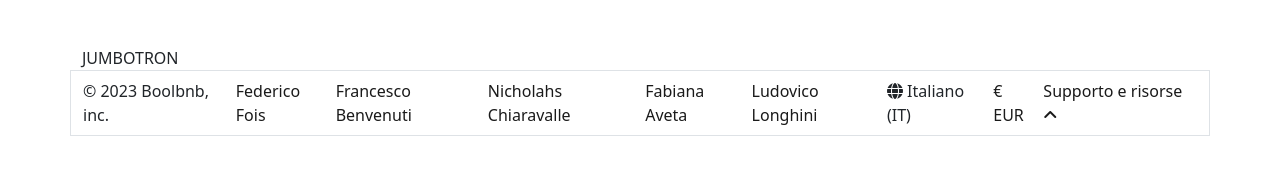
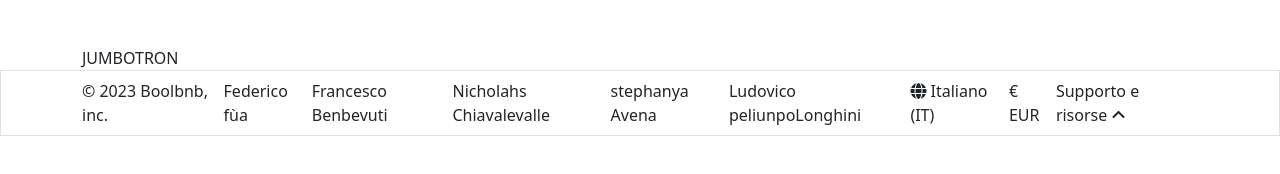
Before and after one commit to Chiaravalle04/boolbnb-fe, a Vue app: page / in a window 1280 px wide. Shown: the part 198-372 px from the top of the page. Built offline with nearby package versions, Linux system fonts and the light colour scheme; no server answers.

Commit message:
tolto tag a

```diff
--- a/src/components/AppFooter.vue
+++ b/src/components/AppFooter.vue
@@ -18,8 +18,8 @@ export default {
 
 <template>
 
-  <footer>
-    <div class="container d-flex justify-content-between border py-2">
+  <footer class="border">
+    <div class="container d-flex justify-content-between py-2">
       <div class="content-dx row">
         <div class="col">
           <ul class="d-flex p-0 m-0">
@@ -27,29 +27,19 @@ export default {
               &copy; 2023 Boolbnb, inc.
             </li>
             <li>
-              <a href="">
-                Federico Fois
-              </a>
+                Federico fùa
             </li>
             <li>
-              <a href="">
-                Francesco Benvenuti
-              </a>
+                Francesco Benbevuti
             </li>
             <li>
-              <a href="">
-                Nicholahs Chiaravalle
-              </a>
+                Nicholahs Chiavalevalle
             </li>
             <li>
-              <a href="">
-                Fabiana Aveta
-              </a>
+                stephanya Avena
             </li>
             <li>
-              <a href="">
-                Ludovico Longhini
-              </a>
+                Ludovico peliunpoLonghini
             </li>
           </ul>
         </div>
@@ -62,14 +52,10 @@ export default {
             <i class="fa-solid fa-globe"></i> Italiano (IT)
           </li>
           <li>
-            <a href="">
               &euro; EUR
-            </a>
           </li>
           <li>
-            <a href="">
               Supporto e risorse <i class="fa-solid fa-angle-up"></i>
-            </a>
           </li>
         </ul>
       </div>
```
